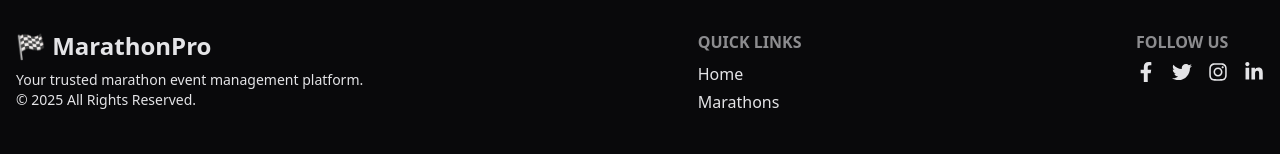
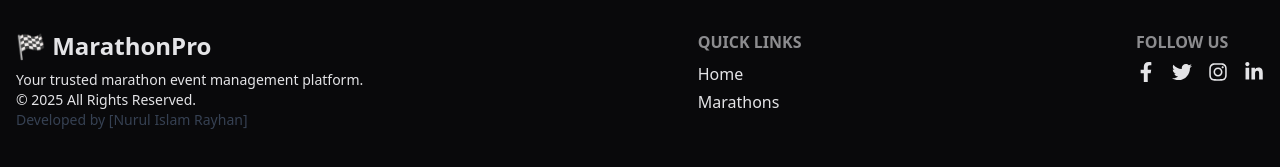
Before and after one commit to niraihan/marathon-management, a React (Vite) app: page / in a window 1280 px wide. Shown: the part 2565-2732 px from the top of the page. Built offline with nearby package versions, Linux system fonts and the light colour scheme; no server answers.

Commit message:
Footer Updated

```diff
--- a/src/components/Footer.jsx
+++ b/src/components/Footer.jsx
@@ -11,7 +11,7 @@ const Footer = () => {
           <h2 className="text-2xl font-bold flex items-center gap-2">🏁 MarathonPro</h2>
           <p className="text-sm mt-2">
             Your trusted marathon event management platform.<br />
-            © 2025 All Rights Reserved.
+            © 2025 All Rights Reserved. <br /> <span className="text-gray-700">Developed by [Nurul Islam Rayhan] </span>
           </p>
         </div>
 
```
